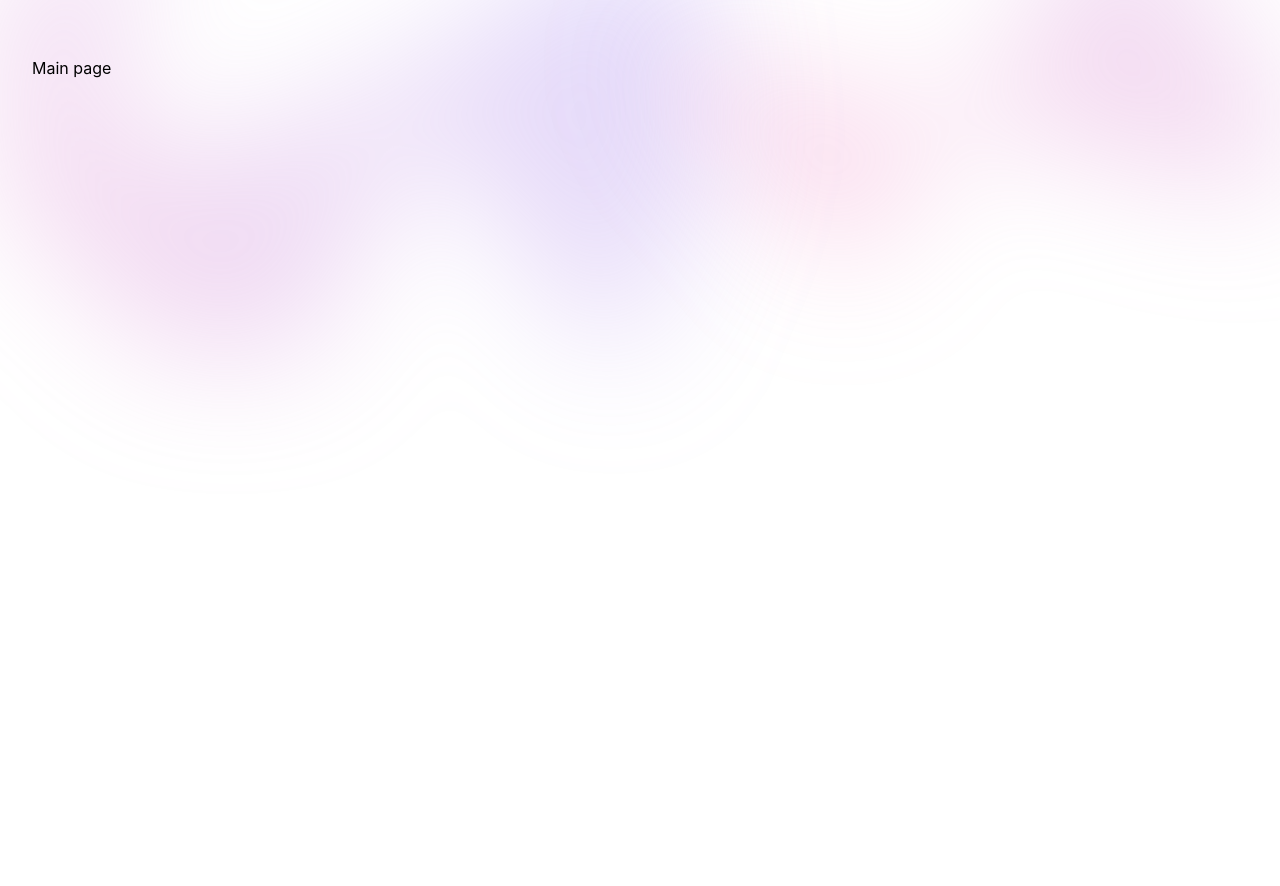
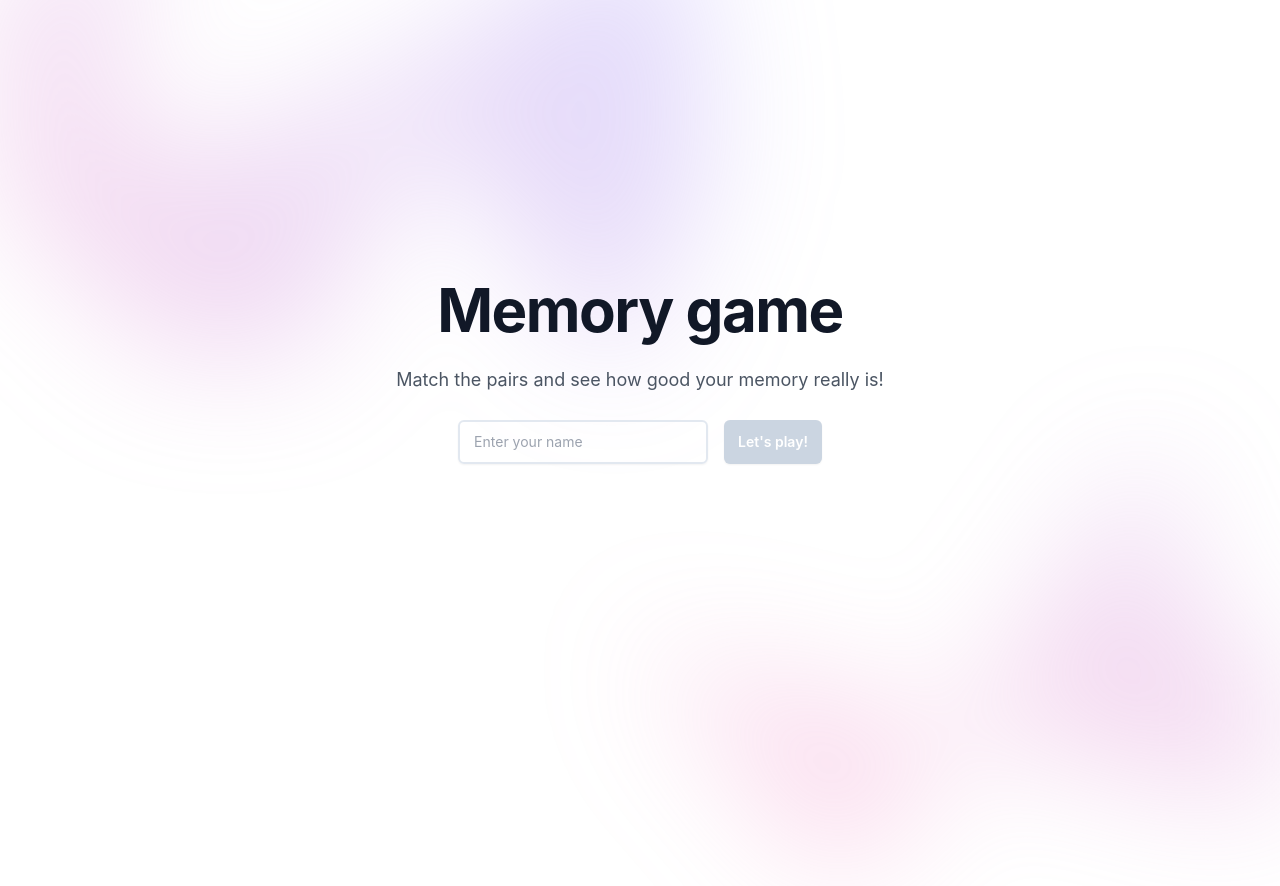
Before and after one commit to victoriarodriguezz/memory-game, a React (Create React App) app: page / in a window 1280 px wide. Before the commit the page ends 800 px from the top, so only its background shows below. Built offline with nearby package versions, Linux system fonts and the light colour scheme.

Commit message:
feat(MainPage): add user name logic and show components

```diff
--- a/src/pages/MainPage.jsx
+++ b/src/pages/MainPage.jsx
@@ -1,7 +1,29 @@
+import { useEffect, useState } from 'react';
+
+import UserName from "../components/mainPage/UserName";
+import MemoryGame from "../components/mainPage/MemoryGame";
+import useCache from '../hooks/useCache';
+
 const MainPage = () => {
+  const { userName, updateUserName } = useCache();
+  const [askUserName, setAskUserName] = useState(true);
+
+  const handleGoToPlay = (name) => {
+    updateUserName(name);
+    setAskUserName(false);
+  };
+
+  useEffect(() => {
+    if (userName) {
+      setAskUserName(false);
+    }
+  }, [userName]);
+
   return (
-    <>Main page</>
-  )
-}
+    <>
+      {askUserName ? <UserName goToPlay={handleGoToPlay} askUserName={askUserName} /> : <MemoryGame />}
+    </>
+  );
+};
 
 export default MainPage;
```
